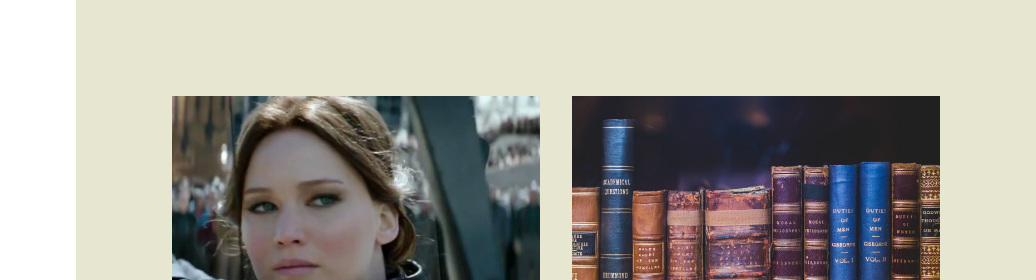
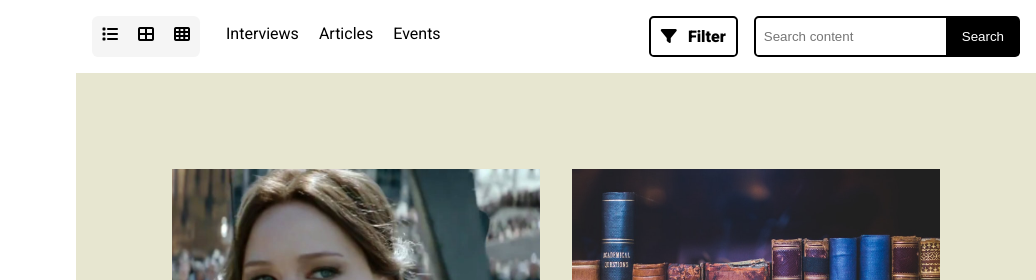
Before and after one commit to brunlucen/brunlucen.github.io, a plain HTML site: page suzanne-project/blog.html in a window 1280 px wide. Shown: the top 280 px of the page, 244-1280 px from the left. Drawn offline with nearby package versions, Linux system fonts and the light colour scheme.

Commit message:
A few adjustments on the CSS file + created the filter bar for the blog page

```diff
--- a/suzanne-project/blog.html
+++ b/suzanne-project/blog.html
@@ -60,6 +60,23 @@
       </nav>
     </header>
     <main>
+      <div class="filter">
+        <ul>
+          <li><a href=""><i class="fas fa-list"></i></a></li>
+          <li><a href=""><i class="fas fa-th-large active"></a></i></li>
+          <li><a href=""><i class="fas fa-th"></i></a></li>
+        </ul>
+        <ul class="tags">
+          <li><a href="">Interviews</a></li>
+          <li><a href="">Articles</a></li>
+          <li><a href="">Events</a></li>
+        </ul>
+
+        <a href="#" class="button"><i class="fas fa-filter"></i>Filter</a>
+
+        <input type="search" id="search" name="Site Search" placeholder="Search content">
+        <button type="submit">Search</button>
+      </div>
       <section class="blog light">
         <div class="title">
         </div>
@@ -118,7 +135,7 @@
             <img src="img/responsive/person-curving-wood-167708.jpg" alt="Man trying to start a fire">
           </picture>
           <div class="blog-card">
-            <h2>Show must go on!</h2>
+            <h2>Survivalists, rejoice! There's enough game for all of us.</h2>
             <p>There's a game going on. A survival game featuring Katniss and Leipa. </p>
             <div class="flex"><span><i class="fas fa-clock"></i> 1h ago</span> <a href="#">Read more <i
                   class="fas fa-arrow-right"></i></a>
--- a/suzanne-project/css/style.css
+++ b/suzanne-project/css/style.css
@@ -144,6 +144,7 @@ header .menu-btn {
 header .menu-btn:checked~nav {
   opacity: 1;
   min-height: 100vh;
+  background-color: white;
   position: fixed;
   /* The only reason I'm using fixed is so that the horizontal logo is covered by the menu */
   width: 100%;
@@ -181,7 +182,6 @@ nav {
   margin: 0;
   padding: 0;
   list-style: none;
-  background-color: whitesmoke;
 }
 
 header li a {
@@ -211,6 +211,31 @@ header li a.active::before {
   width: 4px;
   bottom: 1em;
   left: -1.5em;
+}
+
+.filter ul,
+.filter ul.tags,
+.filter input,
+.filter button {
+  display: none;
+}
+
+.filter a.button {
+  position: fixed;
+  min-width: 100px;
+  top: 1rem;
+  right: 1rem;
+  font-size: 1rem;
+  z-index: 4;
+  margin: 0;
+  border: none;
+  background-color: white;
+  color: black;
+  padding: 0.625rem;
+}
+
+.filter a.button i {
+  margin: 0 0.5rem 0 0
 }
 
 header li a:hover,
@@ -524,6 +549,13 @@ a.button {
   transition: all 0.5s ease-in;
 }
 
+
+
+.filter ul li a {
+  color: black;
+  transition: all 0.5s ease-in;
+}
+
 a.button.link {
   background-color: transparent;
   border: 2px solid white;
@@ -539,9 +571,9 @@ a div.card:hover {
   transition: all 0.5s ease-in;
 }
 
-.blog-card a:hover {
-  color: cornflowerblue;
-
+.blog-card a:hover,
+.filter ul li a:hover {
+  color: var(--color-bg3);
   transition: all 0.5s ease-in;
 }
 
@@ -549,7 +581,7 @@ a div.card:hover {
   color: var(--color-light);
 }
 
-a i:hover {
+.hero a i:hover {
   transform: translateY(10px);
   animation: MoveIn .5s infinite;
 }
@@ -581,15 +613,15 @@ a i:hover {
 
 @keyframes Gradient {
   0% {
-    background-position: 0% 50%
+    background-position: 0% 50%;
   }
 
   50% {
-    background-position: 100% 50%
+    background-position: 100% 50%;
   }
 
   100% {
-    background-position: 0% 50%
+    background-position: 0% 50%;
   }
 }
 
@@ -664,6 +696,8 @@ a i:hover {
       linear-gradient(360deg, rgba(0, 0, 0, 1)25%, rgba(0, 0, 0, 0) 75%),
       /* The image - Mobile Version */
       url("../img/responsive/underlandillustrations-768_x_1072.jpg");
+    background-size: cover;
+    background-position: center bottom;
   }
 
   .hungergames div {
@@ -712,7 +746,7 @@ a i:hover {
   }
 
   a.button {
-    font-size: var(--fontsize-normal);
+    font-size: var(--fontsize-md);
   }
 
   /* Typography */
@@ -812,6 +846,78 @@ a i:hover {
     justify-content: space-around;
   }
 
+  .filter {
+    background-color: var(--color-default);
+    width: 100%;
+    display: flex;
+    padding: 1rem;
+    position: sticky;
+    top: 0;
+    z-index: 3;
+  }
+
+  .filter ul {
+    background-color: whitesmoke;
+    display: flex;
+    border-radius: 0.4rem;
+    width: fit-content;
+  }
+
+  .filter ul.tags {
+    margin: var(--mobile-padding);
+    background-color: var(--color-default);
+    flex-grow: 2;
+    display: flex;
+  }
+
+  .filter ul li {
+    padding: 0.625rem;
+  }
+
+  .filter div {
+    align-self: flex-end;
+  }
+
+
+
+  .filter a.button {
+    border: 2px solid black;
+    position: initial;
+    margin: 0 1rem;
+    min-width: 75px;
+  }
+
+  .filter a.button i {
+    margin-right: 0.7rem;
+  }
+
+
+  .filter input {
+    border: 2px solid black;
+    border-radius: 0.3rem;
+    padding: 8px;
+    transition: all 0.3s ease-in-out;
+    display: block;
+  }
+
+  .filter input:focus,
+  .filter input:hover {
+    border: 2px solid slategray;
+    transition: all 0.3s ease-in-out;
+  }
+
+  .filter button {
+    position: relative;
+    background-color: black;
+    display: block;
+    border: none;
+    margin-left: -5px;
+    border-top-right-radius: 0.3rem;
+    border-bottom-right-radius: 0.3rem;
+    color: white;
+    padding: 0 1rem;
+  }
+
   main {
     grid-column: 4/13;
   }
@@ -834,6 +940,10 @@ a i:hover {
 
   .flex {
     justify-content: left;
+  }
+
+  .light .flex {
+    justify-content: center;
   }
 
   section.hero div:not(.image) {
@@ -885,6 +995,6 @@ a i:hover {
   }
 
   a.button {
-    font-size: var(--fontsize-tablet);
+    font-size: var(--fontsize-normal);
   }
 }
```
Also changed, not shown: suzanne-project/index.html (+2 -2 lines).
